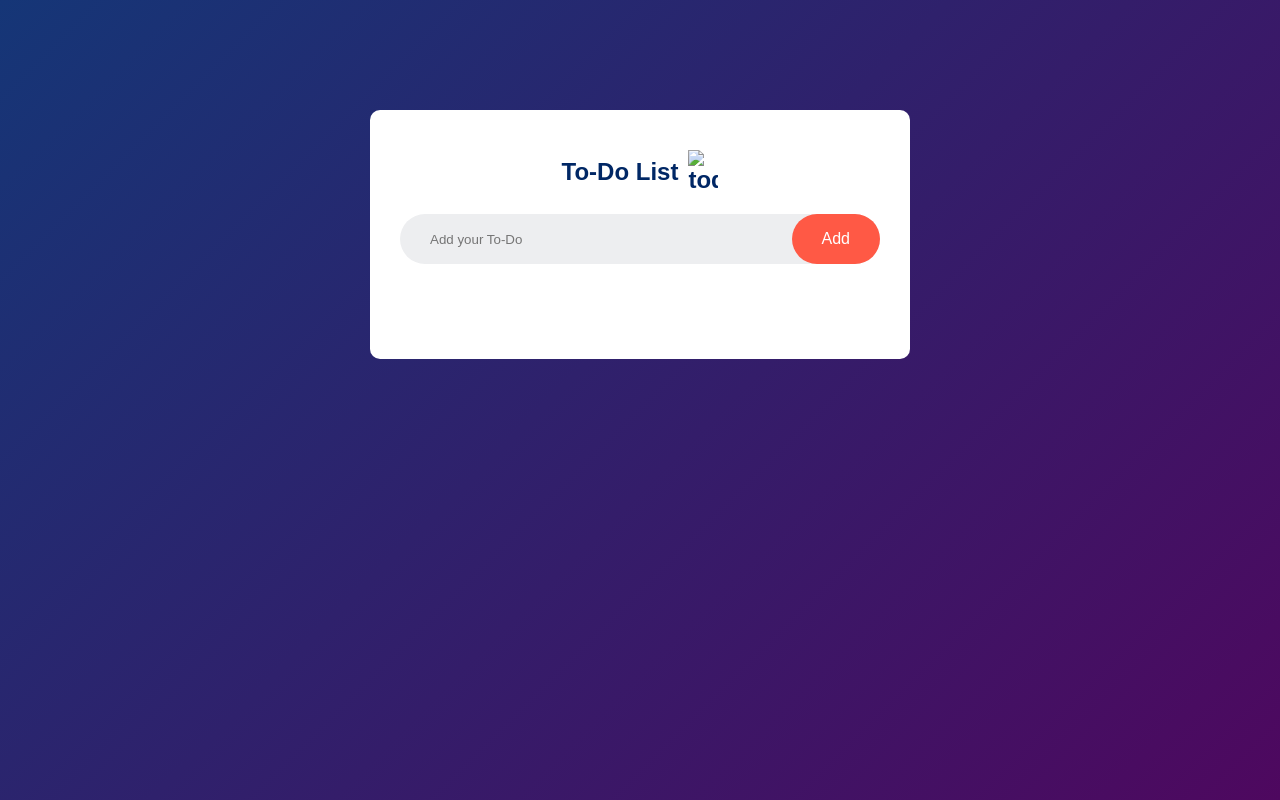
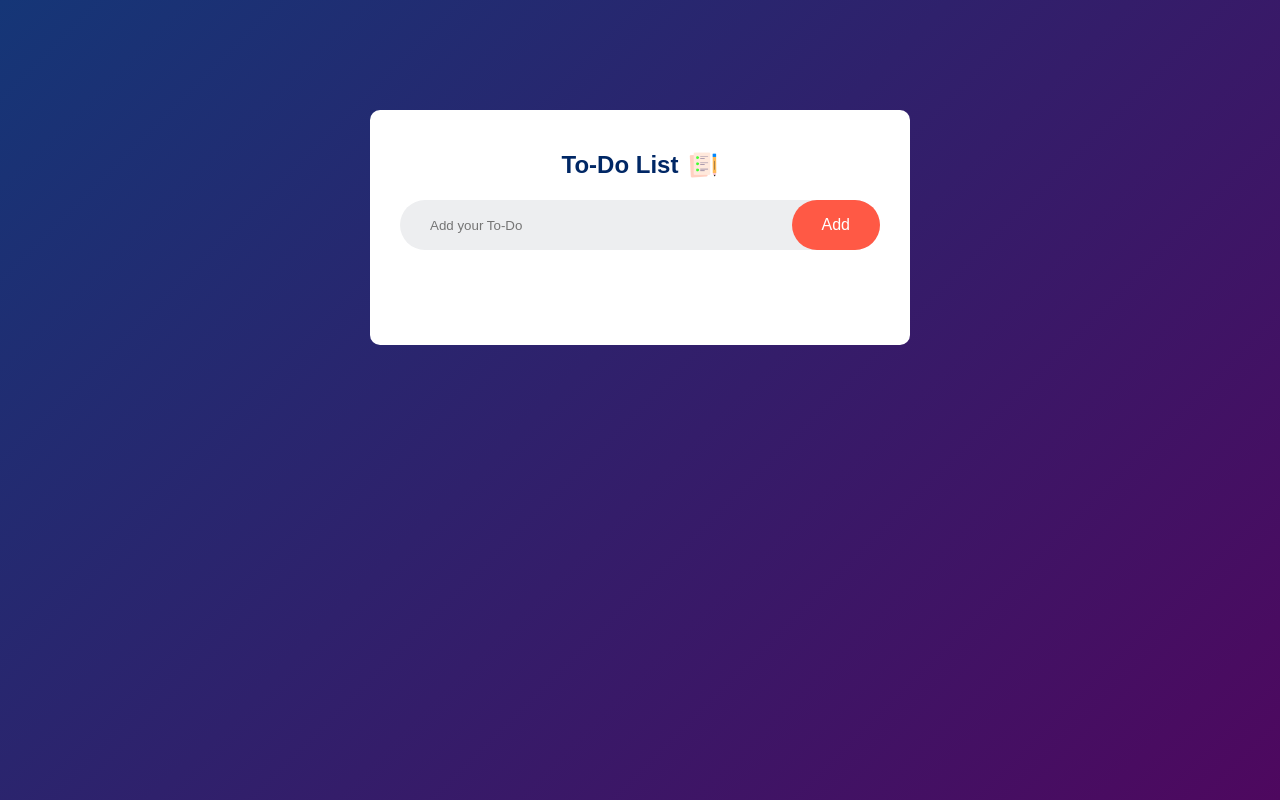
Before and after one commit to poornateja22/To-Do-List-App, a plain HTML site: page index.html in a window 1280 px wide. Drawn offline with Linux system fonts and the light colour scheme; the site is published under a folder, as on GitHub Pages, so addresses that start at the root find nothing.

Commit message:
Update index.html

```diff
--- a/index.html
+++ b/index.html
@@ -9,7 +9,7 @@
 <body>
     <div class="container">
         <div class="todo">
-            <h2>To-Do List <img src = "/images/icon.png" alt="todo"></h2>
+            <h2>To-Do List <img src = "images/icon.png" alt="todo"></h2>
             <div class="row">
                 <input type="text" id="input-box" placeholder="Add your To-Do">
                 <button onclick="addTask()">Add</button>
```
